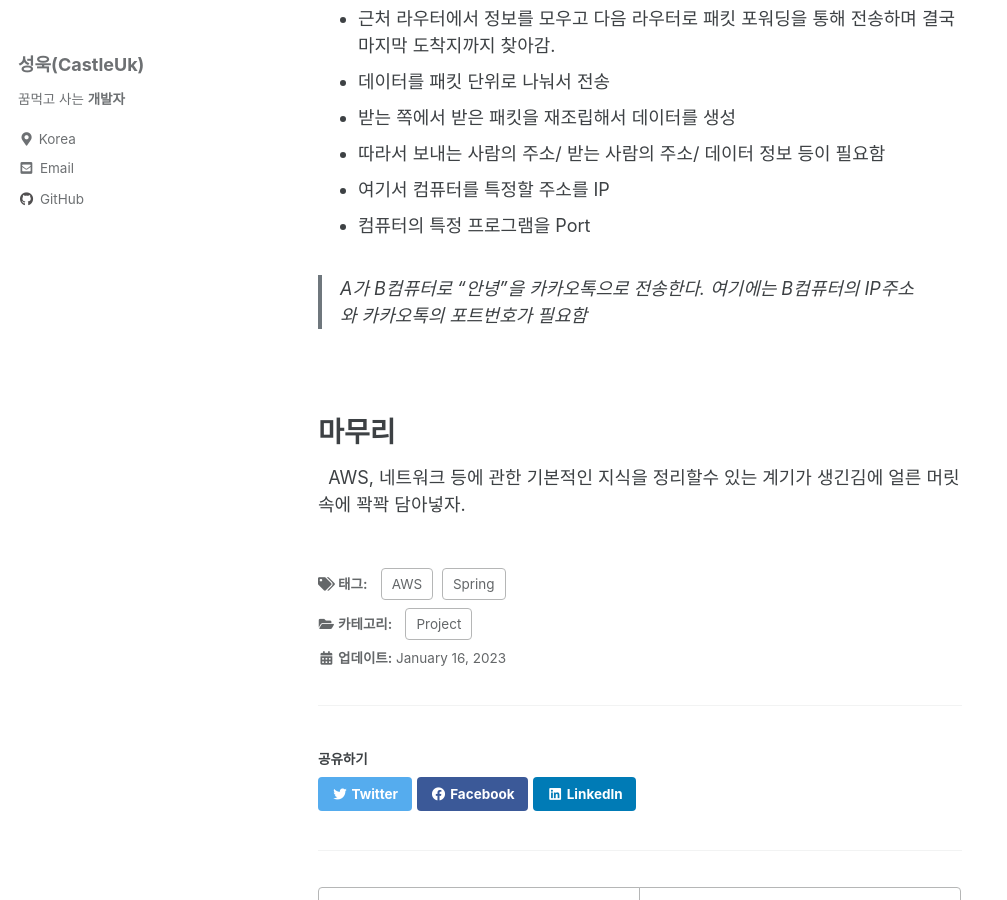
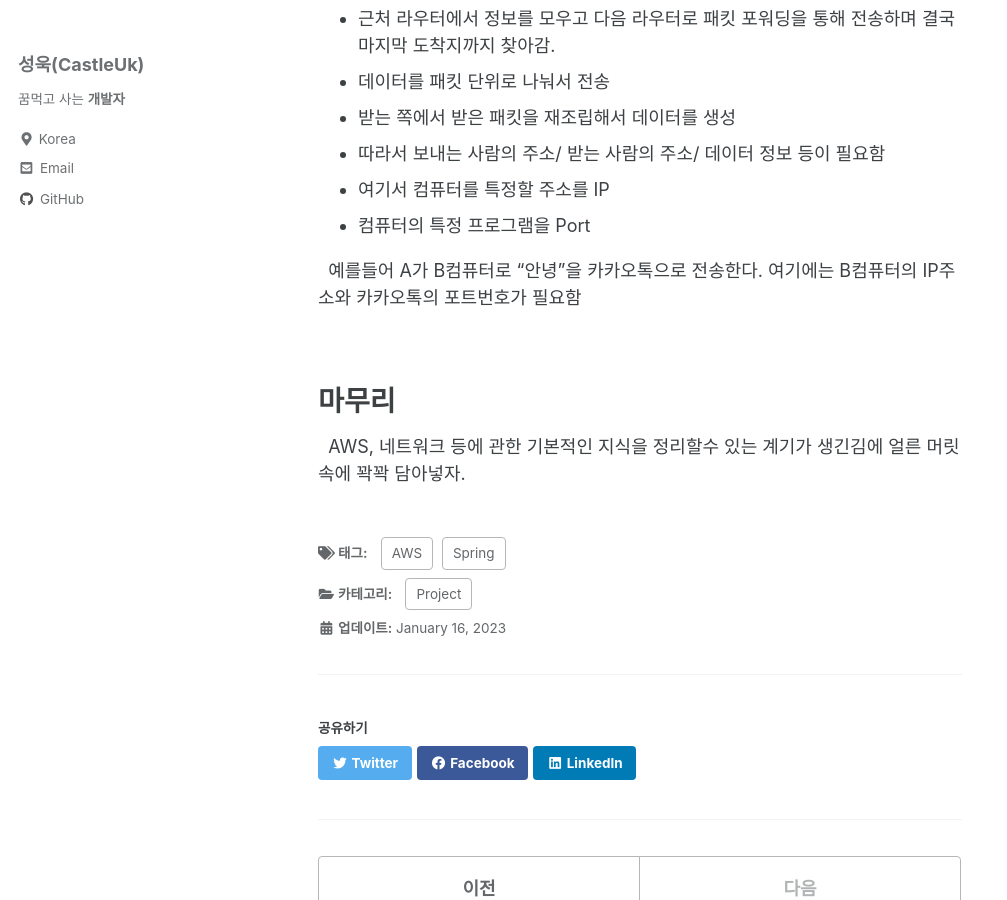
Before and after one commit to castleUk/castleUk.github.io, a Jekyll site: the page built from _posts/project/aws-v1/2023-01-16-aws_01.md, in a window 1280 px wide and 900 px high, scrolled down 2277 px. Shown: the whole window, without its empty margins (0-1007 px from the left). Built offline with Jekyll 4.4.1, drawn with Linux system fonts in a browser that asks for light colours; cached includes are drawn as plain includes; comment, search, counter and statistics services are not loaded.

Commit message:
aws post 1

```diff
--- a/_posts/project/aws-v1/2023-01-16-aws_01.md
+++ b/_posts/project/aws-v1/2023-01-16-aws_01.md
@@ -68,8 +68,9 @@ tags:
   - 여기서 컴퓨터를 특정할 주소를 IP
   - 컴퓨터의 특정 프로그램을 Port
 
-> A가 B컴퓨터로 "안녕"을 카카오톡으로 전송한다.
-> 여기에는 B컴퓨터의 IP주소와 카카오톡의 포트번호가 필요함
+
+&nbsp; 예를들어 A가 B컴퓨터로 "안녕"을 카카오톡으로 전송한다.
+여기에는 B컴퓨터의 IP주소와 카카오톡의 포트번호가 필요함
 
 <br>
 
```
